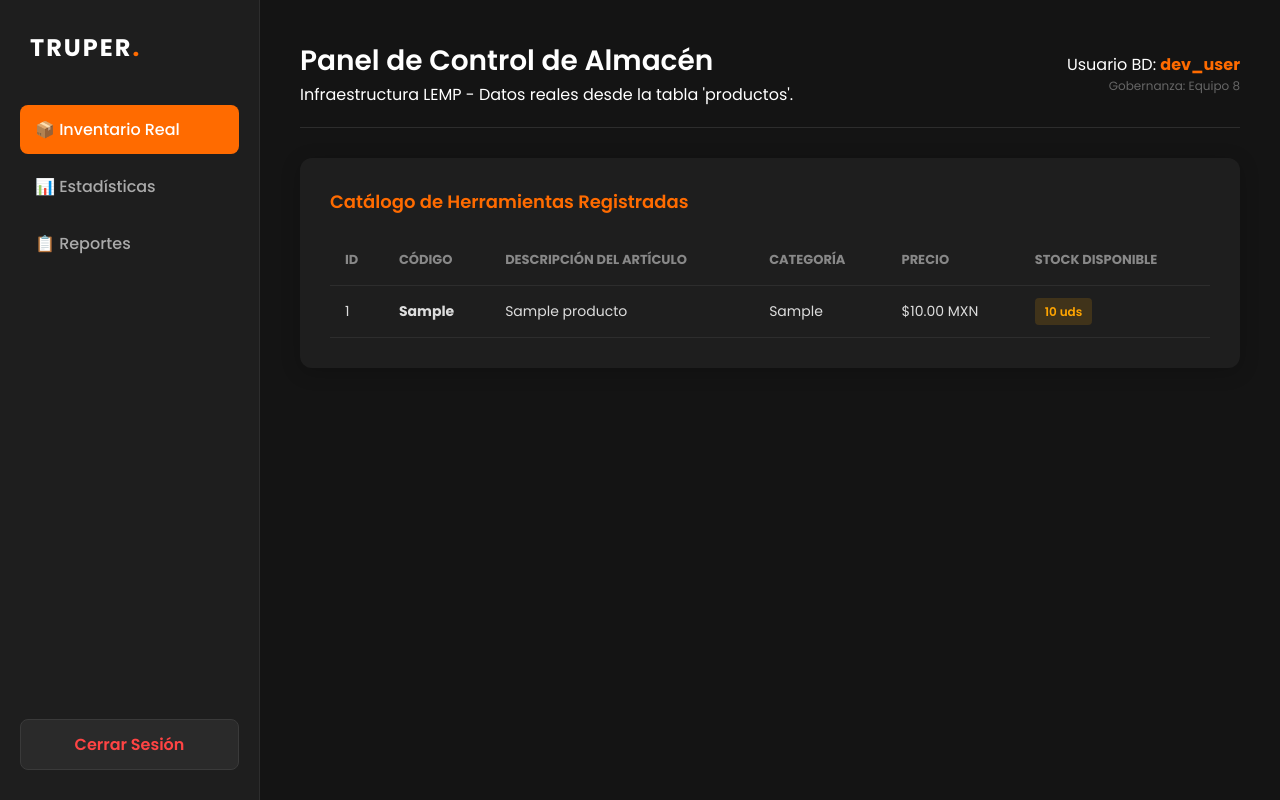
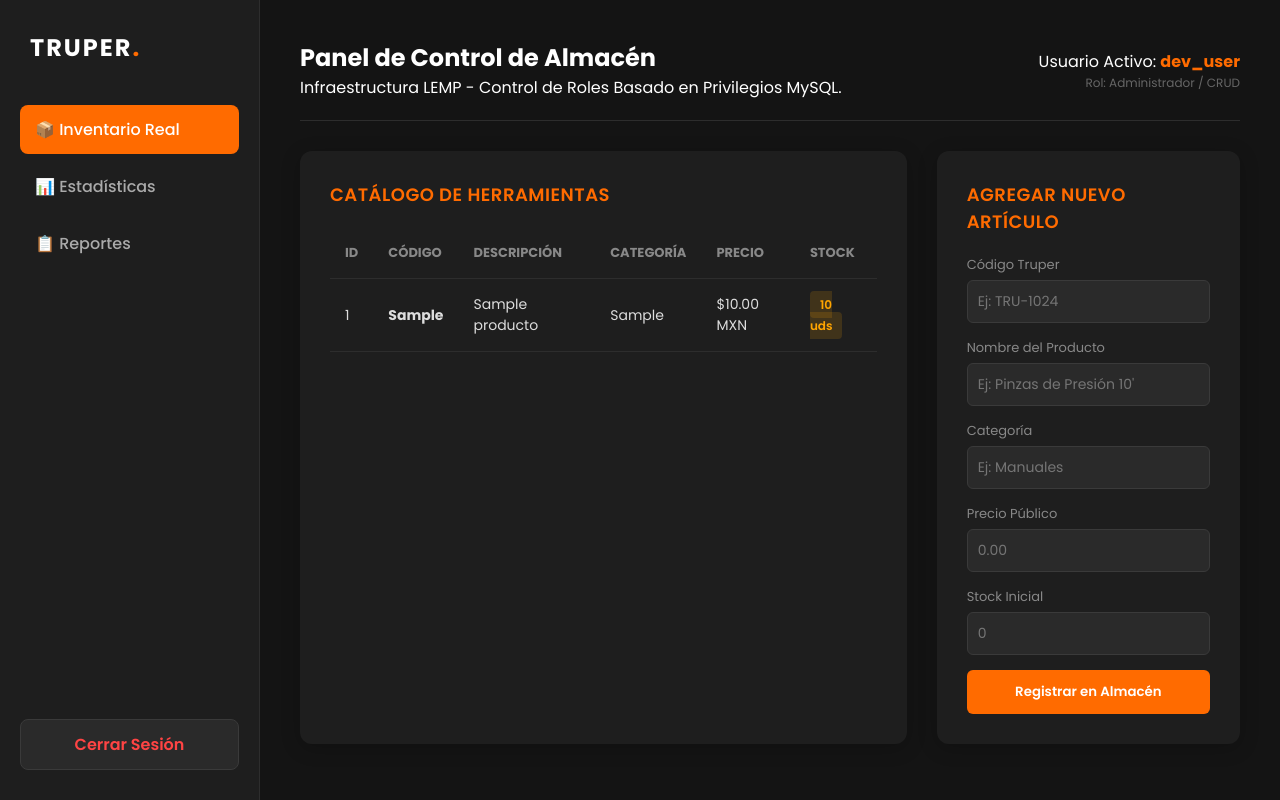
Before and after one commit to jeshiramsh-design/Truper, a PHP site: page /panel.php in a window 1280 px wide. Run offline with PHP 8.4, Linux system fonts and the light colour scheme; tables that the repository leaves empty or names only in its code hold one stand-in row (values such as "Sample post").

Commit message:
Privilegios y rol

```diff
--- a/panel.php
+++ b/panel.php
@@ -1,24 +1,51 @@
 <?php
-// Activar reporte de errores para depuración en vivo
-ini_set('display_errors', 1);
-ini_set('display_startup_errors', 1);
-error_reporting(E_ALL);
+// 1. Iniciar sesión para saber qué usuario está navegando
+session_start();
 
-// 1. Configuración de la conexión utilizando los datos de tu acordeón
+// Validar qué usuario de base de datos se va a usar.
+// Si no hay sesión activa (por ejemplo, directo del login), por defecto usamos dev_user para la vista
+$db_user = isset($_SESSION['db_user']) ? $_SESSION['db_user'] : 'dev_user';
+$db_pass = ($db_user == 'dev_user') ? 'TruperDev2026!' : 'TruperAudit2026!';
+
+// Determinar si el usuario actual tiene permisos de escritura
+$tiene_permiso_escritura = ($db_user == 'dev_user');
+
+// Configuración de la conexión
 $host = "localhost";
-$user = "dev_user";
-$password = "TruperDev2026!";
 $database = "truper_equipo_ocho";
 
-// Crear la conexión
-$conn = new mysqli($host, $user, $password, $database);
+$conn = new mysqli($host, $db_user, $db_pass, $database);
 
-// Validar si la conexión falló
 if ($conn->connect_error) {
     die("Error crítico de infraestructura: " . $conn->connect_error);
 }
 
-// 2. Consulta adaptada EXACTAMENTE a las columnas de tu Workbench
+// 2. LÓGICA DE INSERCIÓN: Solo se ejecuta si viene del formulario y el usuario es 'dev_user'
+$mensaje_insercion = "";
+if ($_SERVER['REQUEST_METHOD'] == 'POST' && isset($_POST['agregar_producto'])) {
+    if ($tiene_permiso_escritura) {
+        $codigo = $_POST['codigo'];
+        $nombre = $_POST['nombre'];
+        $categoria = $_POST['categoria'];
+        $precio = $_POST['precio'];
+        $stock = $_POST['stock'];
+
+        // Preparar la consulta para evitar inyecciones
+        $stmt = $conn->prepare("INSERT INTO productos (codigo, nombre, categoria, precio, stock) VALUES (?, ?, ?, ?, ?)");
+        $stmt->bind_param("ssssi", $codigo, $nombre, $categoria, $precio, $stock);
+
+        if ($stmt->execute()) {
+            $mensaje_insercion = "<p style='color: #00ff7f; margin-bottom: 20px;'>✓ Producto agregado correctamente a la base de datos.</p>";
+        } else {
+            $mensaje_insercion = "<p style='color: #ff4444; margin-bottom: 20px;'>Error al insertar: " . $stmt->error . "</p>";
+        }
+        $stmt->close();
+    } else {
+        $mensaje_insercion = "<p style='color: #ff4444; margin-bottom: 20px;'>⚠️ Error: Tu usuario (Audit) no tiene permisos de escritura en el SGBD.</p>";
+    }
+}
+
+// 3. Consultar los productos disponibles
 $query = "SELECT id, codigo, nombre, categoria, precio, stock FROM productos";
 $result = $conn->query($query);
 ?>
@@ -31,120 +58,43 @@ $result = $conn->query($query);
     <title>Truper - Panel de Producción</title>
     <link href="https://fonts.googleapis.com/css2?family=Poppins:wght@300;400;500;600;700&display=swap" rel="stylesheet">
     <style>
-        * {
-            margin: 0;
-            padding: 0;
-            box-sizing: border-box;
-            font-family: 'Poppins', sans-serif;
-        }
-        body {
-            background: #141414;
-            color: #fff;
-            display: flex;
-            min-height: 100vh;
-        }
+        * { margin: 0; padding: 0; box-sizing: border-box; font-family: 'Poppins', sans-serif; }
+        body { background: #141414; color: #fff; display: flex; min-height: 100vh; }
 
         /* Sidebar Menú */
-        .sidebar {
-            width: 260px;
-            background: #1e1e1e;
-            border-right: 1px solid #2d2d2d;
-            display: flex;
-            flex-direction: column;
-            justify-content: space-between;
-            padding: 30px 20px;
-            position: fixed;
-            height: 100vh;
-        }
-        .sidebar .brand {
-            font-size: 24px;
-            font-weight: 700;
-            letter-spacing: 2px;
-            margin-bottom: 40px;
-            padding-left: 10px;
-        }
+        .sidebar { width: 260px; background: #1e1e1e; border-right: 1px solid #2d2d2d; display: flex; flex-direction: column; justify-content: space-between; padding: 30px 20px; position: fixed; height: 100vh; }
+        .sidebar .brand { font-size: 24px; font-weight: 700; letter-spacing: 2px; margin-bottom: 40px; padding-left: 10px; }
         .sidebar .brand span { color: #ff6b00; }
         .sidebar-menu { list-style: none; flex-grow: 1; }
         .sidebar-menu li { margin-bottom: 8px; }
-        .sidebar-menu a {
-            display: block;
-            padding: 12px 15px;
-            color: #aaa;
-            text-decoration: none;
-            border-radius: 8px;
-            font-weight: 500;
-            transition: all 0.3s ease;
-        }
-        .sidebar-menu a:hover, .sidebar-menu a.active {
-            background: #ff6b00;
-            color: #fff;
-        }
-        .btn-logout {
-            padding: 12px 15px;
-            background: #2a2a2a;
-            color: #ff4444;
-            text-align: center;
-            text-decoration: none;
-            border-radius: 8px;
-            font-weight: 600;
-            border: 1px solid #3a3a3a;
-        }
+        .sidebar-menu a { display: block; padding: 12px 15px; color: #aaa; text-decoration: none; border-radius: 8px; font-weight: 500; transition: all 0.3s ease; }
+        .sidebar-menu a:hover, .sidebar-menu a.active { background: #ff6b00; color: #fff; }
+        .btn-logout { padding: 12px 15px; background: #2a2a2a; color: #ff4444; text-align: center; text-decoration: none; border-radius: 8px; font-weight: 600; border: 1px solid #3a3a3a; }
 
         /* Contenido Principal */
-        .main-content {
-            margin-left: 260px;
-            flex-grow: 1;
-            padding: 40px;
-        }
-        .header-panel {
-            display: flex;
-            justify-content: space-between;
-            align-items: center;
-            border-bottom: 1px solid #2d2d2d;
-            padding-bottom: 20px;
-            margin-bottom: 30px;
-        }
-        .header-panel h2 { font-size: 28px; font-weight: 600; }
+        .main-content { margin-left: 260px; flex-grow: 1; padding: 40px; }
+        .header-panel { display: flex; justify-content: space-between; align-items: center; border-bottom: 1px solid #2d2d2d; padding-bottom: 20px; margin-bottom: 30px; }
 
-        /* Tabla de Control */
-        .table-container {
-            background: #1e1e1e;
-            padding: 30px;
-            border-radius: 12px;
-            box-shadow: 0 4px 20px rgba(0,0,0,0.2);
-        }
-        .table-container h3 {
-            font-size: 18px;
-            margin-bottom: 20px;
-            font-weight: 600;
-            color: #ff6b00;
-        }
-        table {
-            width: 100%;
-            border-collapse: collapse;
-            text-align: left;
-        }
-        th {
-            padding: 15px;
-            color: #888;
-            font-size: 13px;
-            text-transform: uppercase;
-            border-bottom: 1px solid #2d2d2d;
-        }
-        td {
-            padding: 15px;
-            border-bottom: 1px solid #2d2d2d;
-            color: #ddd;
-            font-size: 14px;
-        }
+        /* Contenedores de Tablas y Formularios */
+        .grid-panel { display: grid; grid-template-columns: <?php echo $tiene_permiso_escritura ? '2fr 1fr' : '1fr'; ?>; gap: 30px; }
+        .table-container, .form-container { background: #1e1e1e; padding: 30px; border-radius: 12px; box-shadow: 0 4px 20px rgba(0,0,0,0.2); }
+        h3 { font-size: 18px; margin-bottom: 20px; font-weight: 600; color: #ff6b00; text-transform: uppercase; letter-spacing: 0.5px; }
+
+        /* Estilos del Formulario */
+        .form-group { margin-bottom: 15px; }
+        .form-group label { display: block; font-size: 13px; color: #888; margin-bottom: 5px; }
+        .form-group input { width: 100%; padding: 10px; background: #2a2a2a; border: 1px solid #3a3a3a; border-radius: 6px; color: #fff; font-size: 14px; }
+        .form-group input:focus { border-color: #ff6b00; outline: none; }
+        .btn-submit { width: 100%; padding: 12px; background: #ff6b00; color: #fff; border: none; border-radius: 6px; font-weight: 600; cursor: pointer; transition: background 0.3s; }
+        .btn-submit:hover { background: #e05e00; }
+
+        /* Tabla */
+        table { width: 100%; border-collapse: collapse; text-align: left; }
+        th { padding: 15px; color: #888; font-size: 13px; text-transform: uppercase; border-bottom: 1px solid #2d2d2d; }
+        td { padding: 15px; border-bottom: 1px solid #2d2d2d; color: #ddd; font-size: 14px; }
         tr:hover td { background: #252525; color: #fff; }
 
-        .badge {
-            padding: 5px 10px;
-            border-radius: 4px;
-            font-size: 12px;
-            font-weight: 600;
-        }
+        .badge { padding: 5px 10px; border-radius: 4px; font-size: 12px; font-weight: 600; }
         .badge.success { background: rgba(0, 255, 127, 0.15); color: #00ff7f; }
         .badge.warning { background: rgba(255, 165, 0, 0.15); color: #ffa500; }
     </style>
@@ -167,35 +117,38 @@ $result = $conn->query($query);
         <div class="header-panel">
             <div>
                 <h2>Panel de Control de Almacén</h2>
-                <p>Infraestructura LEMP - Datos reales desde la tabla 'productos'.</p>
+                <p>Infraestructura LEMP - Control de Roles Basado en Privilegios MySQL.</p>
             </div>
             <div>
-                <p>Usuario BD: <strong style="color: #ff6b00;">dev_user</strong></p>
-                <p style="color: #666; font-size: 12px; text-align: right;">Gobernanza: Equipo 8</p>
+                <p>Usuario Activo: <strong style="color: #ff6b00;"><?php echo htmlspecialchars($db_user); ?></strong></p>
+                <p style="color: #666; font-size: 12px; text-align: right;">Rol: <?php echo $tiene_permiso_escritura ? 'Administrador / CRUD' : 'Auditor / Sólo Lectura'; ?></p>
             </div>
         </div>
 
+        <?php echo $mensaje_insercion; ?>
+
+        <!-- GRID DINÁMICO: Si es auditor ocupa todo el ancho, si es dev abre espacio al formulario -->
+        <div class="grid-panel">
+
+            <!-- SECCIÓN 1: TABLA DE PRODUCTOS (Visible para ambos usuarios) -->
             <div class="table-container">
-            <h3>Catálogo de Herramientas Registradas</h3>
+                <h3>Catálogo de Herramientas</h3>
                 <table>
                     <thead>
                         <tr>
                             <th>ID</th>
                             <th>Código</th>
-                        <th>Descripción del Artículo</th>
+                            <th>Descripción</th>
                             <th>Categoría</th>
                             <th>Precio</th>
-                        <th>Stock Disponible</th>
+                            <th>Stock</th>
                         </tr>
                     </thead>
                     <tbody>
                         <?php
-                    // 3. Renderizado mapeado uno a uno con la estructura de tu Workbench
                         if ($result && $result->num_rows > 0) {
                             while($row = $result->fetch_assoc()) {
-                            // Cambia dinámicamente el badge de stock si hay pocas unidades
                                 $badgeClass = ($row['stock'] > 10) ? 'success' : 'warning';
-
                                 echo "<tr>";
                                 echo "<td>" . htmlspecialchars($row['id']) . "</td>";
                                 echo "<td><strong>" . htmlspecialchars($row['codigo']) . "</strong></td>";
@@ -206,12 +159,43 @@ $result = $conn->query($query);
                                 echo "</tr>";
                             }
                         } else {
-                        echo "<tr><td colspan='6' style='text-align:center; color:#888;'>No hay registros en la base de datos 'truper_equipo_ocho'.</td></tr>";
+                            echo "<tr><td colspan='6' style='text-align:center; color:#888;'>No hay registros en la base de datos.</td></tr>";
                         }
-                    $conn->close();
                         ?>
                     </tbody>
                 </table>
+            </div>
+
+            <!-- SECCIÓN 2: FORMULARIO DE INSERCIÓN (Condicionado por código PHP) -->
+            <?php if ($tiene_permiso_escritura): ?>
+            <div class="form-container">
+                <h3>Agregar Nuevo Artículo</h3>
+                <form action="panel.php" method="POST">
+                    <div class="form-group">
+                        <label>Código Truper</label>
+                        <input type="text" name="codigo" placeholder="Ej: TRU-1024" required>
+                    </div>
+                    <div class="form-group">
+                        <label>Nombre del Producto</label>
+                        <input type="text" name="nombre" placeholder="Ej: Pinzas de Presión 10'" required>
+                    </div>
+                    <div class="form-group">
+                        <label>Categoría</label>
+                        <input type="text" name="categoria" placeholder="Ej: Manuales" required>
+                    </div>
+                    <div class="form-group">
+                        <label>Precio Público</label>
+                        <input type="number" step="0.01" name="precio" placeholder="0.00" required>
+                    </div>
+                    <div class="form-group">
+                        <label>Stock Inicial</label>
+                        <input type="number" name="stock" placeholder="0" required>
+                    </div>
+                    <button type="submit" name="agregar_producto" class="btn-submit">Registrar en Almacén</button>
+                </form>
+            </div>
+            <?php endif; ?>
+
         </div>
     </div>
 
```
Lines whose indentation alone changed are shown as unchanged.
